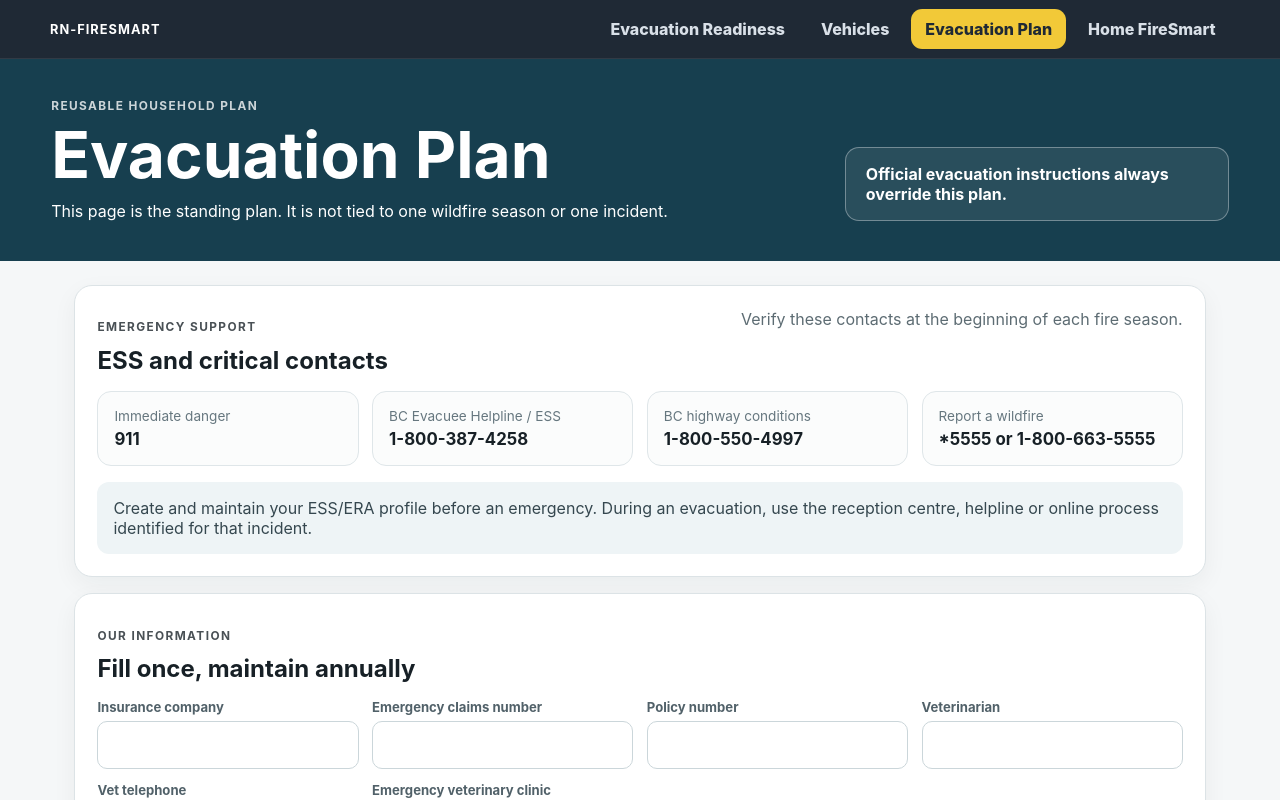
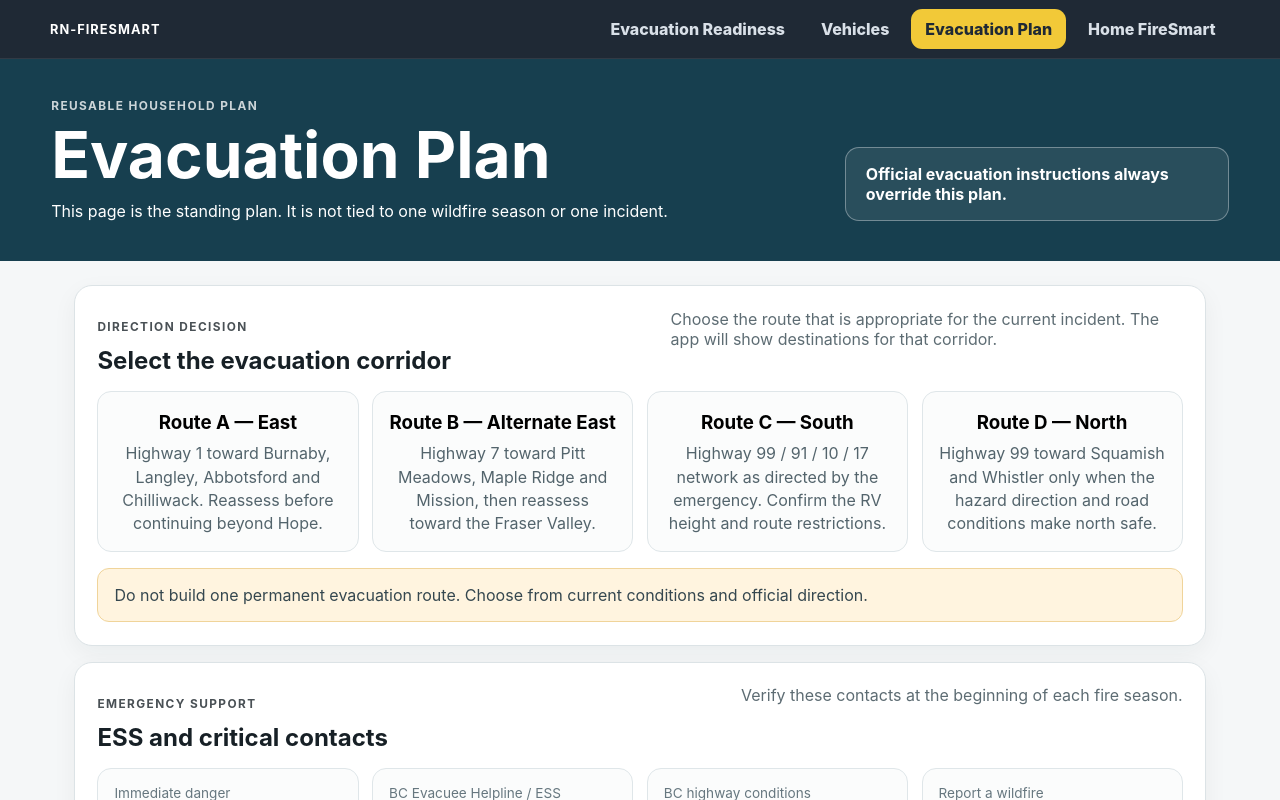
Before and after one commit to ITKPC/RN-FireSmart, a React (Vite) app: page / in a window 1280 px wide. Both pictures are taken after a click on the button "Evacuation Plan". Shown: the top 800 px of the page. Built offline with nearby package versions, Linux system fonts and the light colour scheme.

Commit message:
Make evacuation destinations route dependent

```diff
--- a/src/EvacuationPlan.tsx
+++ b/src/EvacuationPlan.tsx
@@ -2,28 +2,77 @@ import { useEffect, useState } from 'react'
 import './evacuation-plan.css'
 
 type FieldMap = Record<string, string>
+type RouteId = 'EAST' | 'ALT_EAST' | 'SOUTH' | 'NORTH'
 
-const routes = [
-  { name: 'Route A — East', detail: 'Highway 1 toward Burnaby, Langley, Abbotsford and Chilliwack. Reassess before continuing beyond Hope.' },
-  { name: 'Route B — Alternate East', detail: 'Highway 7 toward Pitt Meadows, Maple Ridge and Mission, then reassess toward the Fraser Valley.' },
-  { name: 'Route C — South', detail: 'Highway 99 / 91 / 10 / 17 network as directed by the emergency. Confirm the RV height and route restrictions.' },
-  { name: 'Route D — North', detail: 'Highway 99 toward Squamish and Whistler only when the hazard direction and road conditions make north safe.' },
-]
+type Destination = {
+  name: string
+  phone: string
+  note?: string
+}
 
-const rvDestinations = [
-  ['Burnaby Cariboo RV Park', '604-420-1722'],
-  ['Capilano River RV Park', '604-987-4722'],
-  ['Pathfinder Camp Resorts', '1-866-267-3678'],
-  ['Sunnyside / Cultus Lake', '604-858-5253'],
-  ['Whistler RV Park', '604-905-2523'],
-]
+type RoutePlan = {
+  id: RouteId
+  name: string
+  detail: string
+  rvParks: Destination[]
+  hotels: Destination[]
+}
 
-const hotelFallbacks = [
-  ['Accent Inns Burnaby', '604-473-5000'],
-  ['Sandman Langley', '604-888-7263'],
-  ['Best Western Aldergrove', '604-856-9880'],
-  ['Coast Chilliwack', '604-792-5552'],
-  ['Executive Suites Squamish', '604-815-0048'],
+const routes: RoutePlan[] = [
+  {
+    id: 'EAST',
+    name: 'Route A — East',
+    detail: 'Highway 1 toward Burnaby, Langley, Abbotsford and Chilliwack. Reassess before continuing beyond Hope.',
+    rvParks: [
+      { name: 'Burnaby Cariboo RV Park', phone: '604-420-1722', note: 'Close-in eastbound staging option.' },
+      { name: 'Fort Camping at Brae Island', phone: '604-888-8838', note: 'Fort Langley. Confirm space for the RV plus the SUV.' },
+      { name: 'Pathfinder Camp Resorts — Agassiz-Harrison', phone: '1-866-267-3678', note: 'Farther east option; reconfirm route conditions first.' },
+      { name: 'Sunnyside Campground — Cultus Lake', phone: '604-858-5253', note: 'Chilliwack/Cultus Lake area.' },
+    ],
+    hotels: [
+      { name: 'Accent Inns Burnaby', phone: '604-473-5000', note: 'Dog-friendly; ask specifically about RV parking.' },
+      { name: 'Sandman Hotel Langley', phone: '604-888-7263', note: 'Dog-friendly rooms; near Highway 1.' },
+      { name: 'Best Western Plus Country Meadows Inn — Aldergrove', phone: '604-856-9880', note: 'Dog-friendly and a strong fallback because truck/RV parking is listed.' },
+      { name: 'Coast Chilliwack Hotel by APA', phone: '604-792-5552', note: 'Limited pet-room inventory; call ahead.' },
+    ],
+  },
+  {
+    id: 'ALT_EAST',
+    name: 'Route B — Alternate East',
+    detail: 'Highway 7 toward Pitt Meadows, Maple Ridge and Mission, then reassess toward the Fraser Valley.',
+    rvParks: [
+      { name: 'Burnaby Cariboo RV Park', phone: '604-420-1722', note: 'Useful before committing farther east.' },
+      { name: 'Pathfinder Camp Resorts — Agassiz-Harrison', phone: '1-866-267-3678', note: 'Lougheed Highway / Agassiz-Harrison option.' },
+      { name: 'Fort Camping at Brae Island', phone: '604-888-8838', note: 'Can also work if the route reconnects toward Fort Langley.' },
+    ],
+    hotels: [
+      { name: 'Accent Inns Burnaby', phone: '604-473-5000', note: 'Dog-friendly; ask specifically about RV parking.' },
+      { name: 'Sandman Hotel Langley', phone: '604-888-7263', note: 'Fallback if you reconnect south toward Langley.' },
+      { name: 'Best Western Plus Country Meadows Inn — Aldergrove', phone: '604-856-9880', note: 'Dog-friendly with truck/RV parking listed.' },
+      { name: 'Coast Chilliwack Hotel by APA', phone: '604-792-5552', note: 'Farther east fallback; pet rooms are limited.' },
+    ],
+  },
+  {
+    id: 'SOUTH',
+    name: 'Route C — South',
+    detail: 'Highway 99 / 91 / 10 / 17 network as directed by the emergency. Confirm the RV height and route restrictions.',
+    rvParks: [],
+    hotels: [
+      { name: 'Accent Inns Vancouver Airport — Richmond', phone: '604-273-3311', note: 'Dog-friendly southbound fallback. Confirm RV parking before arriving.' },
+    ],
+  },
+  {
+    id: 'NORTH',
+    name: 'Route D — North',
+    detail: 'Highway 99 toward Squamish and Whistler only when the hazard direction and road conditions make north safe.',
+    rvParks: [
+      { name: 'Capilano River RV Park', phone: '604-987-4722', note: 'North Shore contingency option.' },
+      { name: 'Whistler RV Park & Campground', phone: '604-905-2523', note: 'Full-service northbound option; follow the park’s paved access directions.' },
+    ],
+    hotels: [
+      { name: 'Executive Suites Hotel & Resort Squamish', phone: '604-815-0048', note: 'Dog-friendly Sea-to-Sky fallback.' },
+    ],
+  },
 ]
 
 function readFields(): FieldMap {
@@ -36,12 +85,22 @@ function readFields(): FieldMap {
 
 export default function EvacuationPlan() {
   const [fields, setFields] = useState<FieldMap>(readFields)
+  const [selectedRoute, setSelectedRoute] = useState<RouteId | null>(() => {
+    const saved = localStorage.getItem('rn-firesmart-selected-route') as RouteId | null
+    return routes.some((route) => route.id === saved) ? saved : null
+  })
 
   useEffect(() => {
     localStorage.setItem('rn-firesmart-evac-plan', JSON.stringify(fields))
   }, [fields])
 
+  useEffect(() => {
+    if (selectedRoute) localStorage.setItem('rn-firesmart-selected-route', selectedRoute)
+    else localStorage.removeItem('rn-firesmart-selected-route')
+  }, [selectedRoute])
+
   const set = (key: string, value: string) => setFields((current) => ({ ...current, [key]: value }))
+  const activeRoute = routes.find((route) => route.id === selectedRoute)
 
   return (
     <div className="evac-page">
@@ -55,6 +114,50 @@ export default function EvacuationPlan() {
       </header>
 
       <main className="evac-main">
+        <section className="evac-panel">
+          <div className="evac-heading"><div><p className="evac-kicker">Direction decision</p><h2>Select the evacuation corridor</h2></div><p>Choose the route that is appropriate for the current incident. The app will show destinations for that corridor.</p></div>
+          <div className="route-grid">
+            {routes.map((route) => (
+              <button
+                className={`route-card route-choice ${selectedRoute === route.id ? 'selected' : ''}`}
+                key={route.id}
+                onClick={() => setSelectedRoute(route.id)}
+              >
+                <h3>{route.name}</h3>
+                <p>{route.detail}</p>
+              </button>
+            ))}
+          </div>
+          <div className="evac-warning">Do not build one permanent evacuation route. Choose from current conditions and official direction.</div>
+        </section>
+
+        {activeRoute && (
+          <section className="evac-panel route-destinations">
+            <div className="evac-heading">
+              <div><p className="evac-kicker">Selected corridor</p><h2>{activeRoute.name}</h2></div>
+              <button className="route-clear" onClick={() => setSelectedRoute(null)}>Clear route</button>
+            </div>
+            <p className="selected-route-detail">{activeRoute.detail}</p>
+
+            <h3>RV parks / campgrounds</h3>
+            {activeRoute.rvParks.length > 0 ? (
+              <div className="destination-grid">
+                {activeRoute.rvParks.map((destination) => <DestinationCard key={destination.name} destination={destination} />)}
+              </div>
+            ) : (
+              <div className="evac-note">No standing RV-park option has been assigned to this corridor yet. Do not assume a hotel parking lot can take the motorhome; call ahead.</div>
+            )}
+
+            <h3>Dog-friendly hotel / motel fallbacks</h3>
+            <div className="destination-grid">
+              {activeRoute.hotels.map((destination) => <DestinationCard key={destination.name} destination={destination} />)}
+            </div>
+
+            <div className="evac-note">These are planning references, not guaranteed emergency shelters. Reconfirm current road access, availability, pet acceptance and RV parking before using them.</div>
+            <div className="evac-note">Call script: “We are evacuating with one dog, one SUV and one motorhome approximately ___ feet long and ___ feet high. Do you have a pet room tonight, and may we leave the motorhome in your parking lot overnight?”</div>
+          </section>
+        )}
+
         <section className="evac-panel">
           <div className="evac-heading"><div><p className="evac-kicker">Emergency support</p><h2>ESS and critical contacts</h2></div><p>Verify these contacts at the beginning of each fire season.</p></div>
           <div className="contact-grid">
@@ -94,12 +197,6 @@ export default function EvacuationPlan() {
         </section>
 
         <section className="evac-panel">
-          <div className="evac-heading"><div><p className="evac-kicker">Direction decision</p><h2>Four route corridors</h2></div><p>Check official evacuation information and road conditions before choosing a direction.</p></div>
-          <div className="route-grid">{routes.map((route) => <article className="route-card" key={route.name}><h3>{route.name}</h3><p>{route.detail}</p></article>)}</div>
-          <div className="evac-warning">Do not build one permanent evacuation route. Build a decision tree and choose from current conditions and official direction.</div>
-        </section>
-
-        <section className="evac-panel">
           <div className="evac-heading"><div><p className="evac-kicker">If separated</p><h2>Rally points</h2></div><p>Neither driver turns around looking for the other. Both continue to the agreed rally point.</p></div>
           <div className="form-grid">
             <Field label="Rally A — local" value={fields.rallyA} onChange={(v) => set('rallyA', v)} />
@@ -117,15 +214,6 @@ export default function EvacuationPlan() {
             <li>Keep paper directions in both vehicles. Cellular navigation is not the only copy of the route.</li>
             <li>If communication fails, neither driver turns around. Both proceed to the agreed rally point.</li>
           </ul>
-        </section>
-
-        <section className="evac-panel">
-          <div className="evac-heading"><div><p className="evac-kicker">Possible destinations</p><h2>RV and hotel fallback list</h2></div><p>These are planning references, not guaranteed emergency shelters. Reconfirm availability, pet policy and RV access before using.</p></div>
-          <h3>RV options</h3>
-          <div className="destination-grid">{rvDestinations.map(([name, phone]) => <Contact key={name} label={name} value={phone} />)}</div>
-          <h3>Dog-friendly hotel fallbacks</h3>
-          <div className="destination-grid">{hotelFallbacks.map(([name, phone]) => <Contact key={name} label={name} value={phone} />)}</div>
-          <div className="evac-note">Call script: “We are evacuating with one dog, one SUV and one motorhome approximately ___ feet long and ___ feet high. Do you have a pet room tonight, and may we leave the motorhome in your parking lot overnight?”</div>
         </section>
 
         <section className="evac-panel">
@@ -149,6 +237,10 @@ function Contact({ label, value }: { label: string; value: string }) {
   return <article className="contact-card"><span>{label}</span><strong>{value}</strong></article>
 }
 
+function DestinationCard({ destination }: { destination: Destination }) {
+  return <article className="contact-card destination-card"><span>{destination.name}</span><strong>{destination.phone}</strong>{destination.note && <small>{destination.note}</small>}</article>
+}
+
 function Field({ label, value = '', onChange }: { label: string; value?: string; onChange: (value: string) => void }) {
   return <label className="evac-field"><span>{label}</span><input value={value} onChange={(e) => onChange(e.target.value)} /></label>
 }
```
